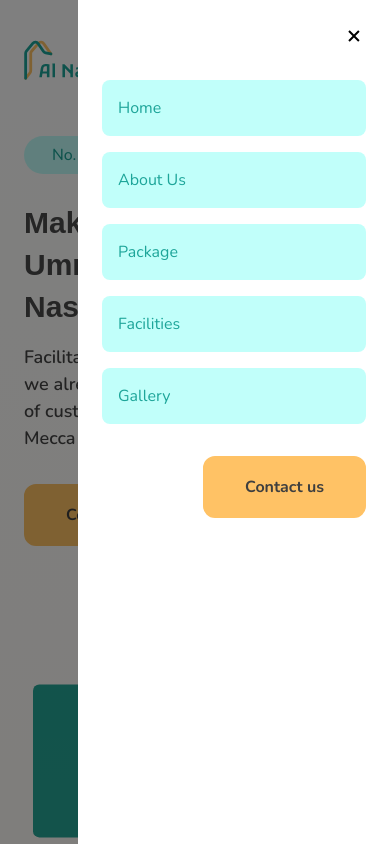
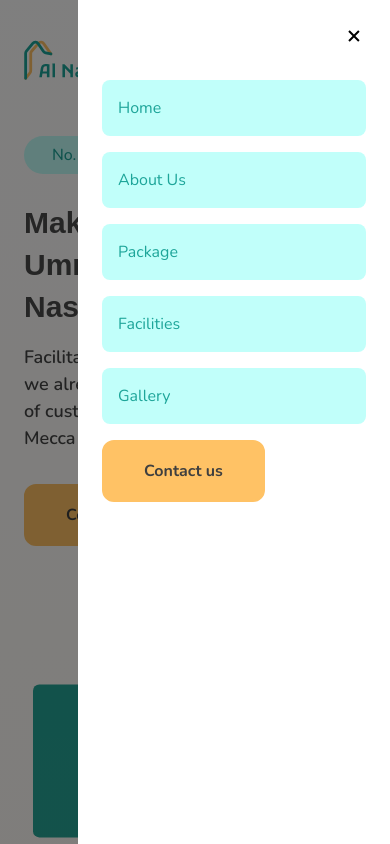
Before and after one commit to triagung128/al-nasr-travel-landing-page, a React (Vite) app: page / in a window 390 px wide. Both pictures are taken after a click on the button 354 px from the left and 59 px from the top of the page. Shown: the top 844 px of the page. Built offline with nearby package versions, Linux system fonts and the light colour scheme; a web font is replaced by a local one.

Commit message:
fix: set disabled scroll when show nav in mobile layout & add effect transition

```diff
--- a/src/components/ui/Navbar.jsx
+++ b/src/components/ui/Navbar.jsx
@@ -27,6 +27,18 @@
       window.removeEventListener("scroll", changeBackgroundColorNavbar);
     };
   }, []);
+
+  useEffect(() => {
+    if (showMenu) {
+      document.body.style.overflow = "hidden";
+    } else {
+      document.body.style.overflow = "";
+    }
+
+    return () => {
+      document.body.style.overflow = "";
+    };
+  }, [showMenu]);
 
   return (
     <nav
@@ -63,24 +75,29 @@
           <img src={icMenu} />
         </button>
       </Container>
+
+      {/* Div ini digunakan sebagai overlay pada sebuah navbar */}
+      <div
+        className={clsx("fixed inset-0 z-10 bg-black bg-opacity-50", {
+          hidden: !showMenu,
+          block: showMenu,
+        })}
+        onClick={() => setShowMenu((showMenu) => !showMenu)}
+      />
       <div
         className={clsx(
-          "fixed inset-0 z-10 flex h-lvh justify-end bg-black/50",
+          "fixed right-0 top-0 z-20 flex h-dvh w-4/5 transform flex-col items-end gap-8 bg-white p-6 transition-transform duration-300 ease-in-out sm:w-3/5",
           {
-            hidden: !showMenu,
-            block: showMenu,
+            "translate-x-full": !showMenu,
+            "translate-x-0": showMenu,
           },
         )}
       >
-        <div
-          className={clsx(
-            "flex h-full w-4/5 flex-col items-end gap-8 bg-white p-6 sm:w-3/5",
-          )}
-        >
-          <button onClick={() => setShowMenu((showMenu) => !showMenu)}>
-            <img src={icClose} />
-          </button>
-          <ul className="flex w-full flex-col gap-4">
+        <button onClick={() => setShowMenu((showMenu) => !showMenu)}>
+          <img src={icClose} />
+        </button>
+        <div className="w-full overflow-y-auto">
+          <ul className="mb-4 flex w-full flex-col gap-4">
             <NavbarMenuMobile href="" text="Home" />
             <NavbarMenuMobile href="" text="About Us" />
             <NavbarMenuMobile href="" text="Package" />
```
